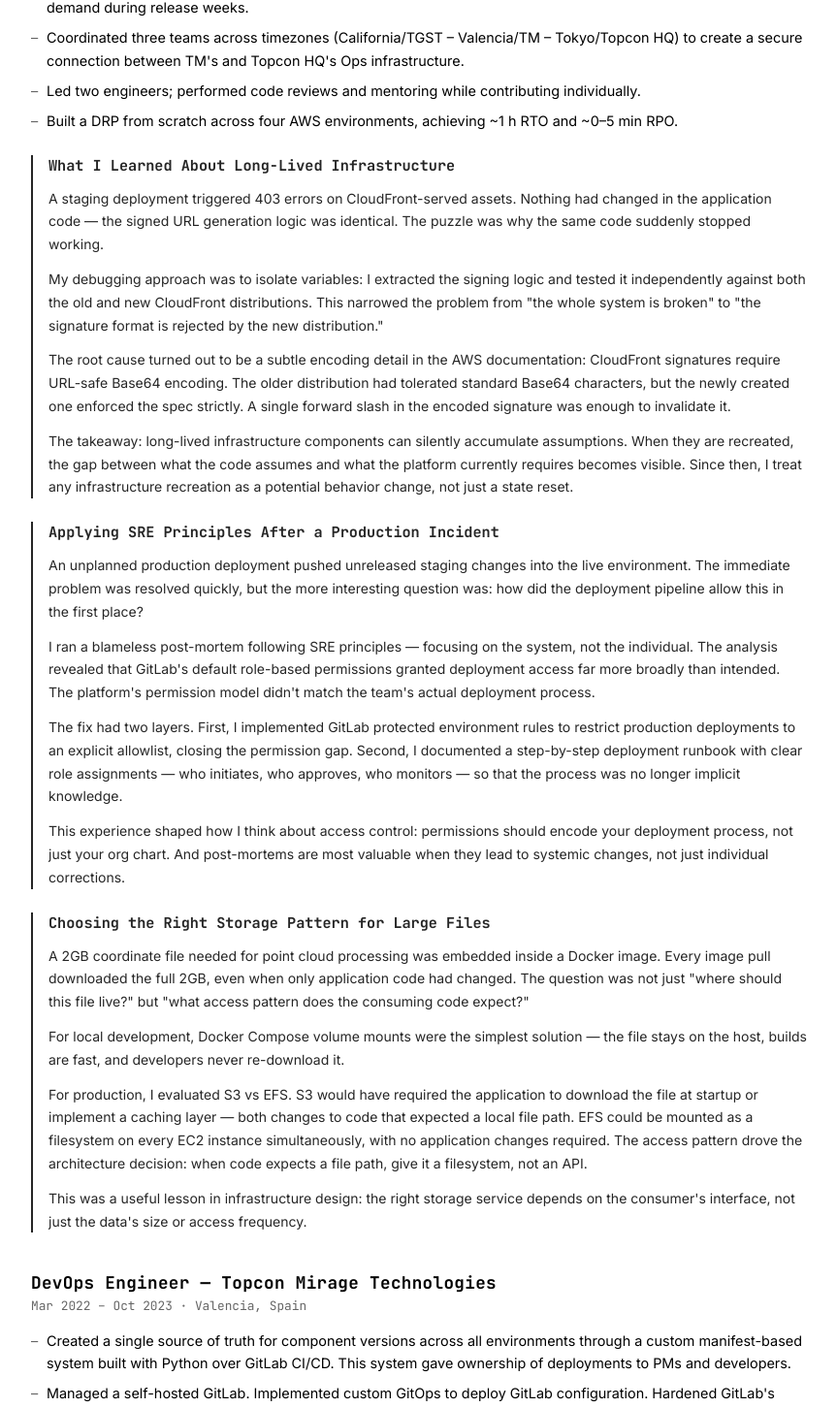
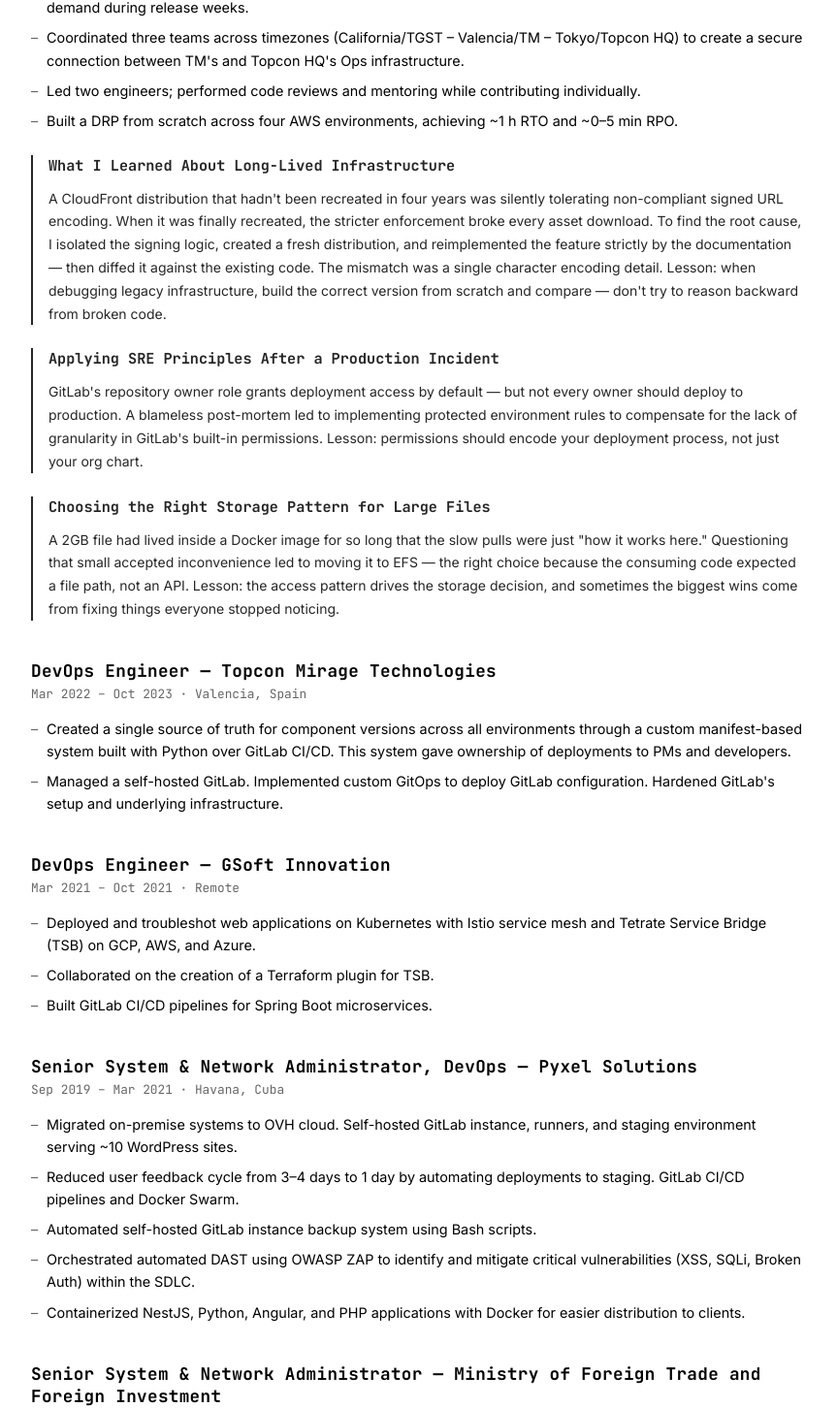
Before and after one commit to varn0/varno, a React (Vite) app: page /cv in a window 1280 px wide. Shown: the part 636-2088 px from the top of the page at 97% size, without its empty margins (208-1071 px from the left). Built offline with nearby package versions, Linux system fonts and the light colour scheme.

Commit message:
refactor: distill work history stories to concise problem + lesson format

```diff
--- a/src/data/work-history.ts
+++ b/src/data/work-history.ts
@@ -51,28 +51,19 @@
       {
         title: 'What I Learned About Long-Lived Infrastructure',
         paragraphs: [
-          'A staging deployment triggered 403 errors on CloudFront-served assets. Nothing had changed in the application code — the signed URL generation logic was identical. The puzzle was why the same code suddenly stopped working.',
-          'My debugging approach was to isolate variables: I extracted the signing logic and tested it independently against both the old and new CloudFront distributions. This narrowed the problem from "the whole system is broken" to "the signature format is rejected by the new distribution."',
-          'The root cause turned out to be a subtle encoding detail in the AWS documentation: CloudFront signatures require URL-safe Base64 encoding. The older distribution had tolerated standard Base64 characters, but the newly created one enforced the spec strictly. A single forward slash in the encoded signature was enough to invalidate it.',
-          'The takeaway: long-lived infrastructure components can silently accumulate assumptions. When they are recreated, the gap between what the code assumes and what the platform currently requires becomes visible. Since then, I treat any infrastructure recreation as a potential behavior change, not just a state reset.',
+          'A CloudFront distribution that hadn\'t been recreated in four years was silently tolerating non-compliant signed URL encoding. When it was finally recreated, the stricter enforcement broke every asset download. To find the root cause, I isolated the signing logic, created a fresh distribution, and reimplemented the feature strictly by the documentation — then diffed it against the existing code. The mismatch was a single character encoding detail. Lesson: when debugging legacy infrastructure, build the correct version from scratch and compare — don\'t try to reason backward from broken code.',
         ],
       },
       {
         title: 'Applying SRE Principles After a Production Incident',
         paragraphs: [
-          'An unplanned production deployment pushed unreleased staging changes into the live environment. The immediate problem was resolved quickly, but the more interesting question was: how did the deployment pipeline allow this in the first place?',
-          'I ran a blameless post-mortem following SRE principles — focusing on the system, not the individual. The analysis revealed that GitLab\'s default role-based permissions granted deployment access far more broadly than intended. The platform\'s permission model didn\'t match the team\'s actual deployment process.',
-          'The fix had two layers. First, I implemented GitLab protected environment rules to restrict production deployments to an explicit allowlist, closing the permission gap. Second, I documented a step-by-step deployment runbook with clear role assignments — who initiates, who approves, who monitors — so that the process was no longer implicit knowledge.',
-          'This experience shaped how I think about access control: permissions should encode your deployment process, not just your org chart. And post-mortems are most valuable when they lead to systemic changes, not just individual corrections.',
+          'GitLab\'s repository owner role grants deployment access by default — but not every owner should deploy to production. A blameless post-mortem led to implementing protected environment rules to compensate for the lack of granularity in GitLab\'s built-in permissions. Lesson: permissions should encode your deployment process, not just your org chart.',
         ],
       },
       {
         title: 'Choosing the Right Storage Pattern for Large Files',
         paragraphs: [
-          'A 2GB coordinate file needed for point cloud processing was embedded inside a Docker image. Every image pull downloaded the full 2GB, even when only application code had changed. The question was not just "where should this file live?" but "what access pattern does the consuming code expect?"',
-          'For local development, Docker Compose volume mounts were the simplest solution — the file stays on the host, builds are fast, and developers never re-download it.',
-          'For production, I evaluated S3 vs EFS. S3 would have required the application to download the file at startup or implement a caching layer — both changes to code that expected a local file path. EFS could be mounted as a filesystem on every EC2 instance simultaneously, with no application changes required. The access pattern drove the architecture decision: when code expects a file path, give it a filesystem, not an API.',
-          'This was a useful lesson in infrastructure design: the right storage service depends on the consumer\'s interface, not just the data\'s size or access frequency.',
+          'A 2GB file had lived inside a Docker image for so long that the slow pulls were just "how it works here." Questioning that small accepted inconvenience led to moving it to EFS — the right choice because the consuming code expected a file path, not an API. Lesson: the access pattern drives the storage decision, and sometimes the biggest wins come from fixing things everyone stopped noticing.',
         ],
       },
     ],
```
